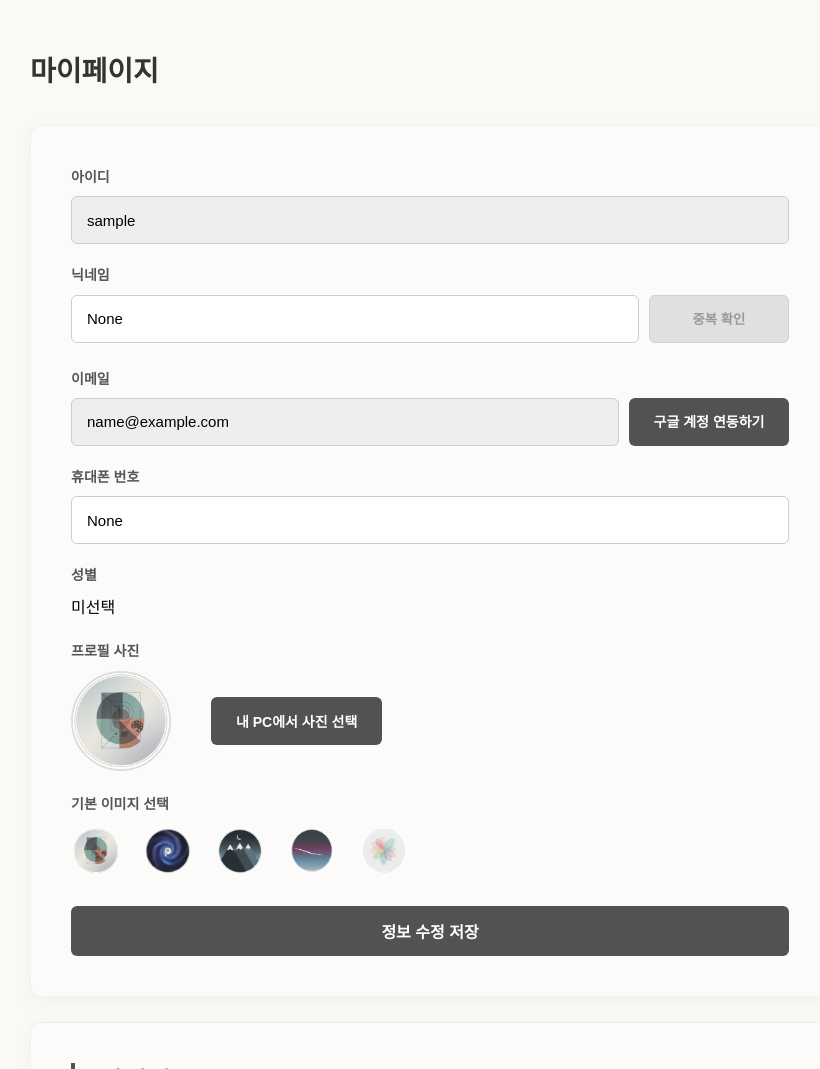
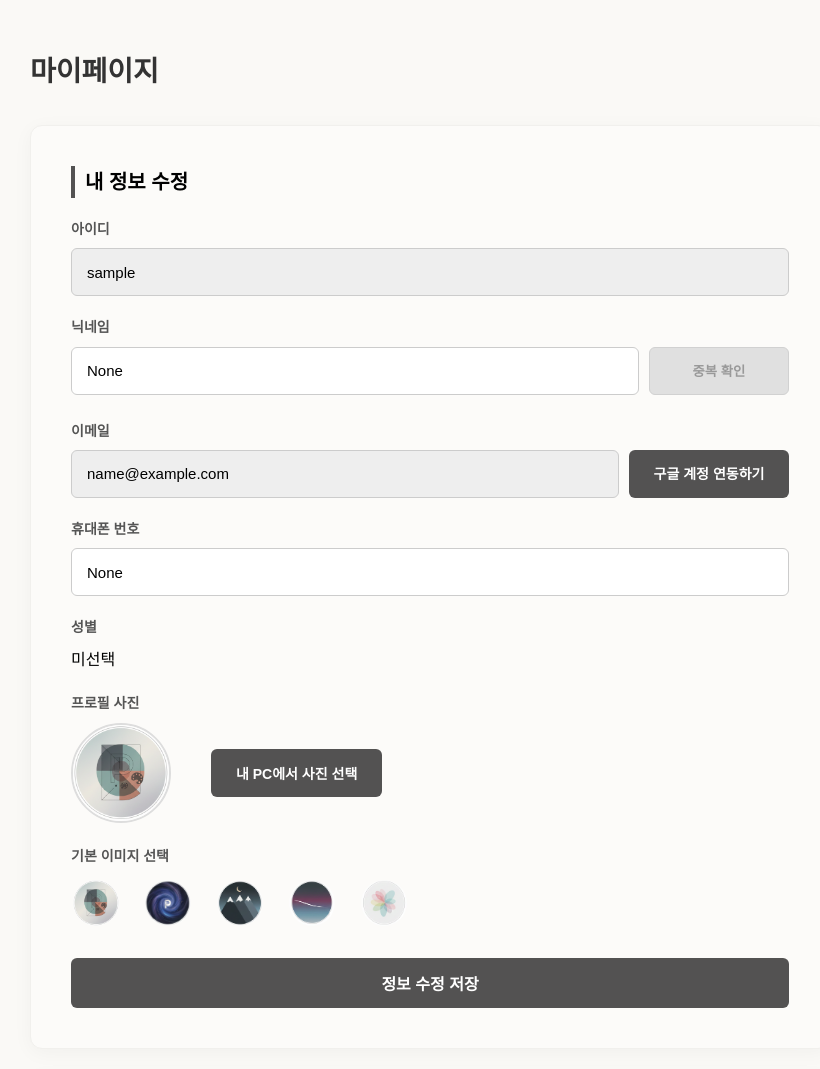
Before and after one commit to ANswer14/PaletteMe, a Django app: page /accounts/profile/ in a window 1280 px wide. Shown: the part 146-1215 px from the top of the page, without its empty margins (210-1030 px from the left). Run offline with Django 5.2, Linux system fonts and the light colour scheme; the visitor is signed in with stand-in values (Sample User, id 1); data that the repository does not hold is empty; some libraries are stand-ins or nearby versions.

Commit message:
STYLE : 내 정보 수정

```diff
--- a/accounts/templates/accounts/mypage.html
+++ b/accounts/templates/accounts/mypage.html
@@ -10,6 +10,7 @@
     <h2>마이페이지</h2>
 
   <section class="card">
+      <h3>내 정보 수정</h3>
         <form method="post" enctype="multipart/form-data">
             {% csrf_token %}
             <div class="form-group">
```
